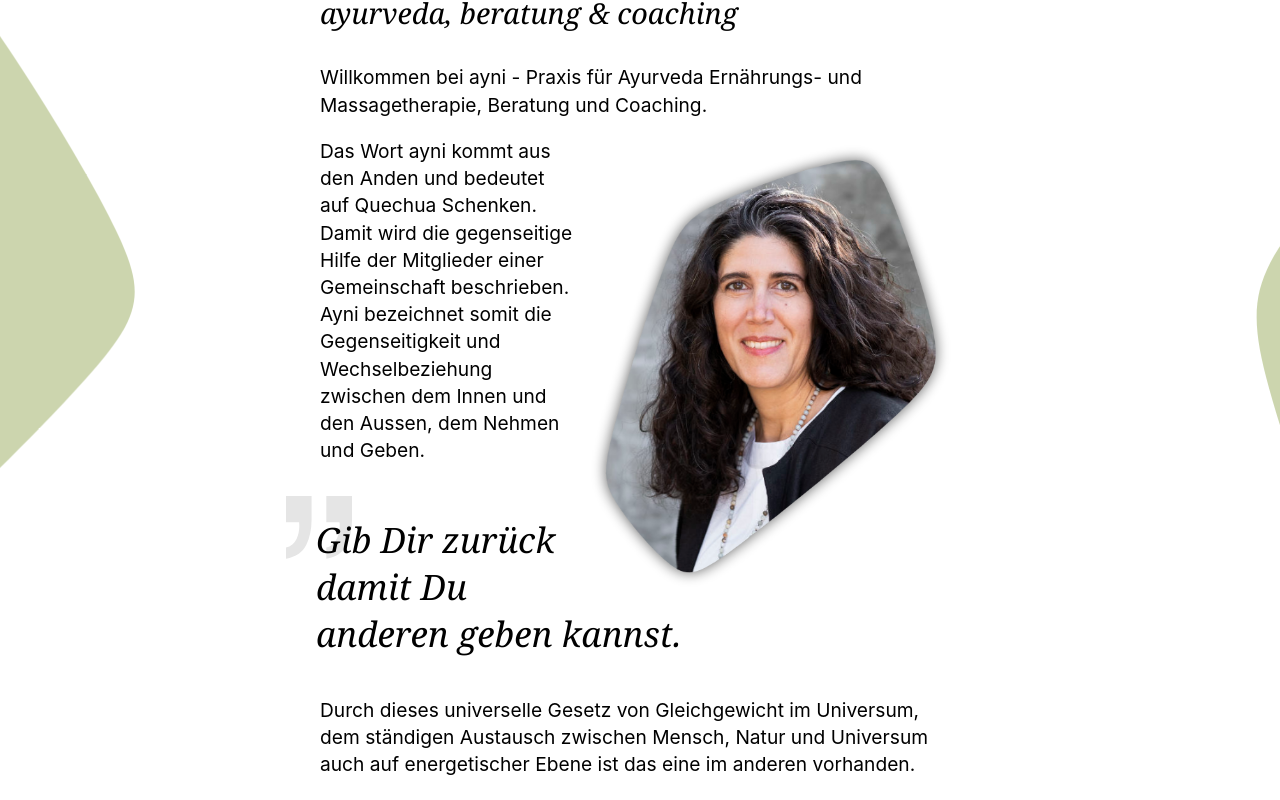
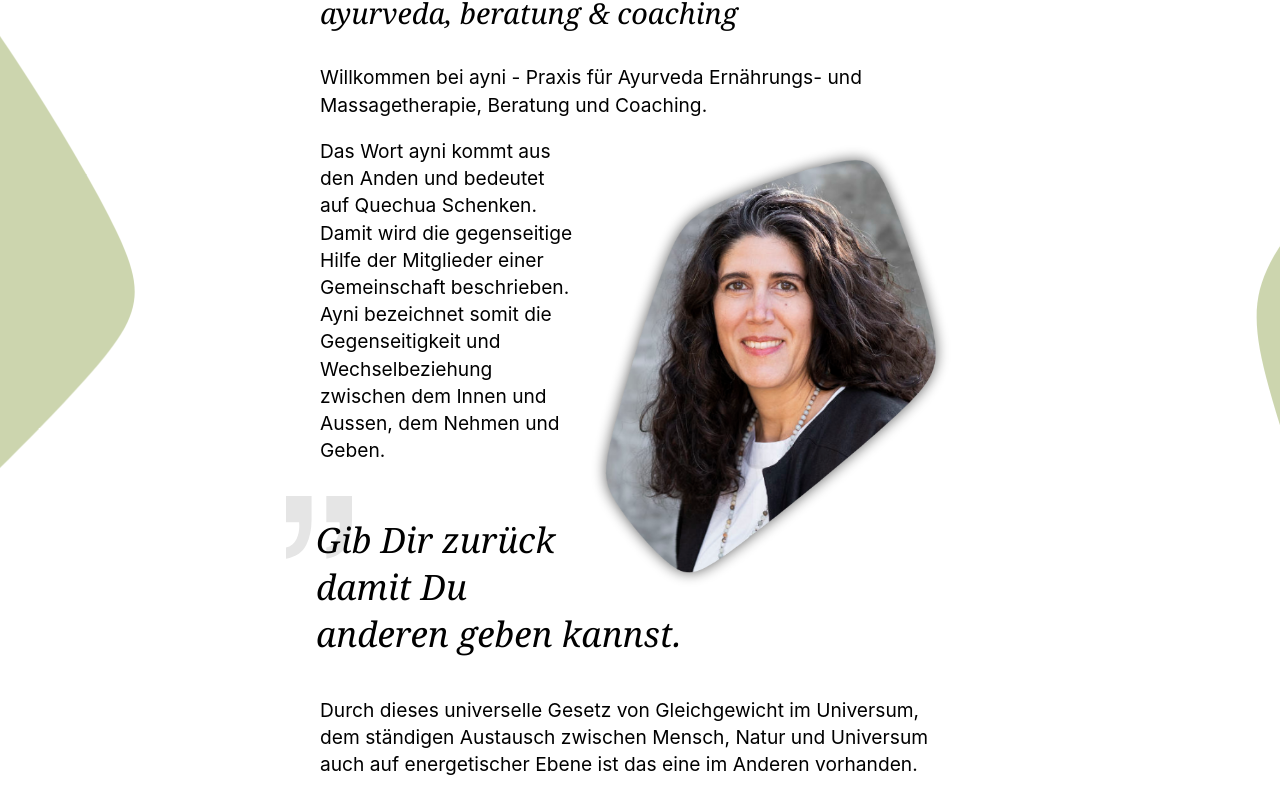
Before and after one commit to ddresch/ayni.ch, a Next.js app: page / in a window 1280 px wide. Shown: the part 296-1096 px from the top of the page. Built offline with nearby package versions, Linux system fonts and the light colour scheme.

Commit message:
Change text

```diff
--- a/pages/index.jsx
+++ b/pages/index.jsx
@@ -16,11 +16,11 @@ export default function LandingPage(props) {
             </p>
             <p>
                 <img src="portrait-wall.png" className='content-img-right' alt="Portrait Silvia Ferlito" />
-                Das Wort ayni kommt aus den Anden und bedeutet auf Quechua Schenken. Damit wird die gegenseitige Hilfe der Mitglieder einer Gemeinschaft beschrieben. Ayni bezeichnet somit die Gegenseitigkeit und Wechselbeziehung zwischen dem Innen und den Aussen, dem Nehmen und Geben.
+                Das Wort ayni kommt aus den Anden und bedeutet auf Quechua Schenken. Damit wird die gegenseitige Hilfe der Mitglieder einer Gemeinschaft beschrieben. Ayni bezeichnet somit die Gegenseitigkeit und Wechselbeziehung zwischen dem Innen und Aussen, dem Nehmen und Geben.
             </p>
             <Quote text="Gib Dir zurück damit Du anderen geben kannst."/>
             <p>
-                Durch dieses universelle Gesetz von Gleichgewicht im Universum, dem ständigen Austausch zwischen Mensch, Natur und Universum auch auf energetischer Ebene ist das eine im anderen vorhanden.
+                Durch dieses universelle Gesetz von Gleichgewicht im Universum, dem ständigen Austausch zwischen Mensch, Natur und Universum auch auf energetischer Ebene ist das eine im Anderen vorhanden.
             </p>
             <p>
                 So verhält sich es auch im Ayurveda. Das Universum als Makrokosmos und der Mensch als Mikrokosmos widerspiegeln sich in einem direkten Zusammenhang und stehen in Wechselbeziehung zu sich.
```
